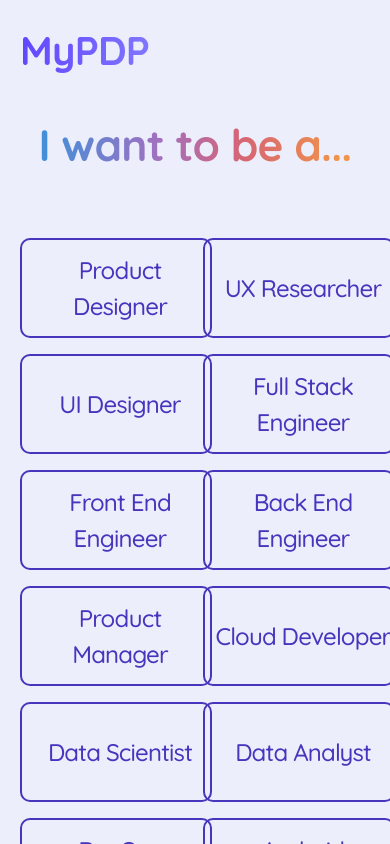
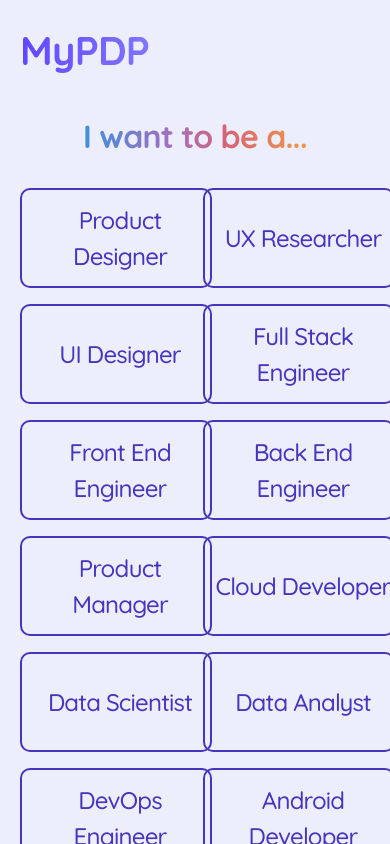
Before and after one commit to britzky/career-coach, a React (Vite) app in the folder frontend/career-coach/: page /desired-job in a window 390 px wide. Shown: the top 844 px of the page. Built offline with nearby package versions, Linux system fonts and the light colour scheme.

Commit message:
Adjusted typography on desired job page

```diff
--- a/frontend/career-coach/src/pages/DesiredJob/DesiredJob.tsx
+++ b/frontend/career-coach/src/pages/DesiredJob/DesiredJob.tsx
@@ -52,8 +52,8 @@ export const DesiredJob = () => {
   return (
     <div className="flex justify-center min-h-screen w-full">
       <div className="flex flex-col items-center mt-28 w-full">
-        <div className="flex justify-center mb-8">
-          <p className="text-purpleText text-xl font-bold bg-desired-job gradient-text">I want to be a...</p>
+        <div className="flex justify-center">
+          <p className="text-purpleText text-base lg:text-xl font-bold bg-desired-job gradient-text">I want to be a...</p>
         </div>
         <div className="mb-7 flex justify-center">
         </div>
```
